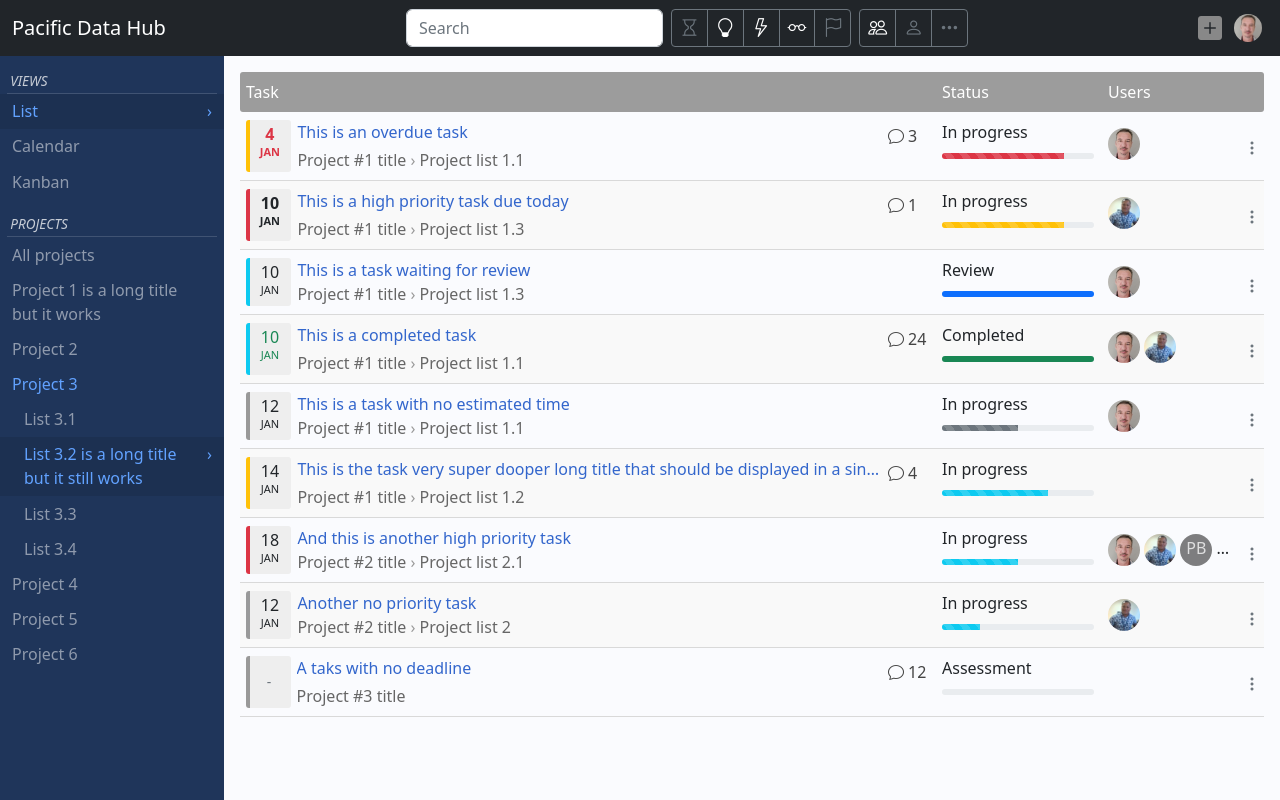
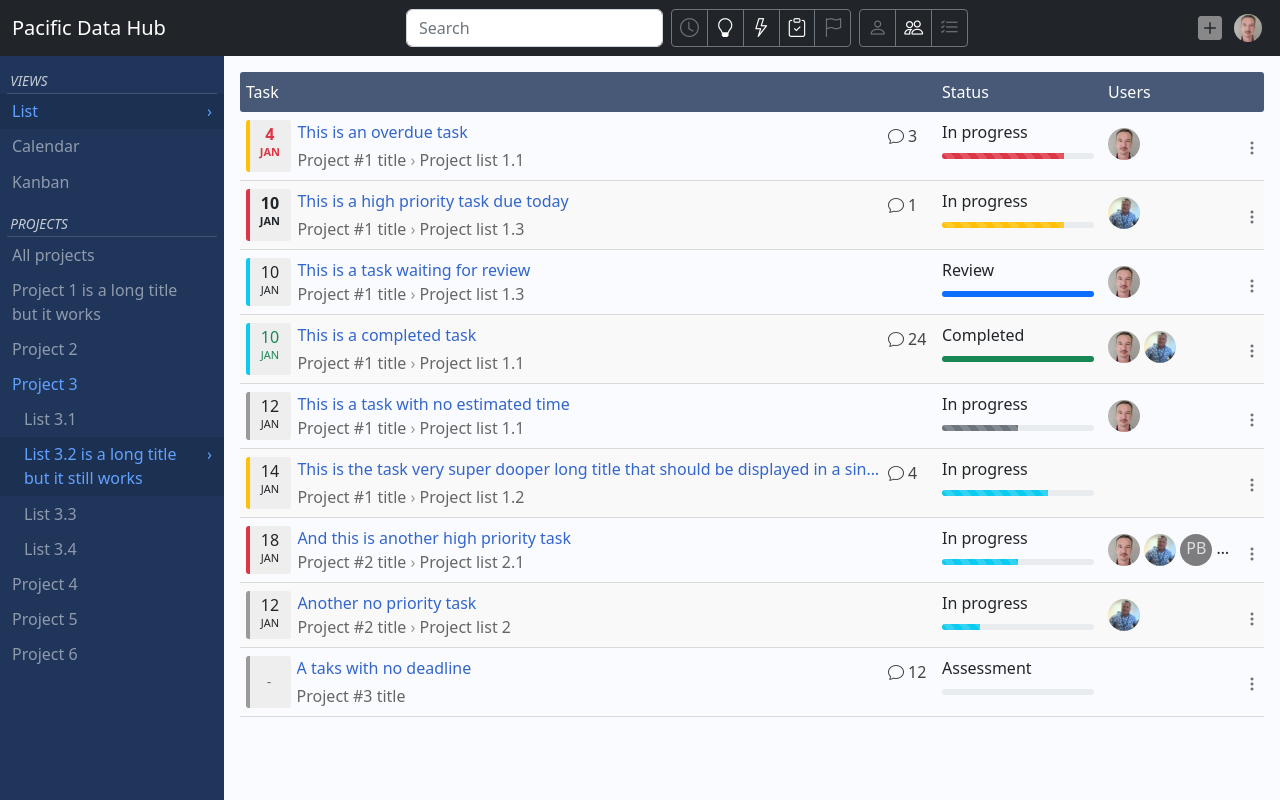
Before and after one commit to stanozr/taskfreak, a Flask app: page /list in a window 1280 px wide. Run offline with Flask 2, Linux system fonts and the light colour scheme; some libraries are stand-ins or nearby versions.

Commit message:
Better icons

```diff
--- a/application/static/css/app.css
+++ b/application/static/css/app.css
@@ -221,7 +221,7 @@
 }
 .task-list .task-header {
   border-radius: 3px;
-  background-color: #9c9c9c;
+  background-color: #475977;
   border-bottom: 0 none;
 }
 .task-list .task-header > div {
--- a/application/templates/layout/page.html
+++ b/application/templates/layout/page.html
@@ -37,7 +37,7 @@
           <li><a class="dropdown-item" href="{{ url_for('settings_preferences') }}"><i class="bi bi-house-heart-fill me-2"></i>Preferences</a></li>
           <li><a class="dropdown-item" href="{{ url_for('settings_account') }}"><i class="bi bi-person-lines-fill me-2"></i>Account</a></li>
           <li><a class="dropdown-item" href="{{ url_for('settings_users') }}"><i class="bi bi-people-fill me-2"></i>Users</a></li>
-          <li><a class="dropdown-item" href="#"><i class="bi bi-door-closed-fill me-2"></i>Logout</a></li>
+          <li><a class="dropdown-item" href="#"><i class="bi bi-box-arrow-right me-2"></i>Logout</a></li>
         </ul>
       </div>
     {% endblock %}
--- a/application/templates/layout/task.html
+++ b/application/templates/layout/task.html
@@ -11,19 +11,19 @@
     <input type="checkbox" class="d-none" id="chk-status-3" name="status" value="3" autocomplete="off" checked />
     <input type="checkbox" class="d-none" id="chk-status-4" name="status" value="4" autocomplete="off" />
     <div class="btn-group btn-group-sm btn-status" role="group" aria-label="Filter by task status">
-      <label class="btn btn-outline-secondary" for="chk-status-0" title="Parked"><i class="bi bi-hourglass"></i></label>
+      <label class="btn btn-outline-secondary" for="chk-status-0" title="Parked"><i class="bi bi-clock"></i></label>
       <label class="btn btn-outline-secondary btn-active" for="chk-status-1" title="Assessment"><i class='bi bi-lightbulb'></i></label>
       <label class="btn btn-outline-secondary btn-active" for="chk-status-2" title="In progress"><i class='bi bi-lightning'></i></label>
-      <label class="btn btn-outline-secondary btn-active" for="chk-status-3" title="Review"><i class='bi bi-eyeglasses'></i></label>
+      <label class="btn btn-outline-secondary btn-active" for="chk-status-3" title="Review"><i class='bi bi-clipboard-check'></i></label>
       <label class="btn btn-outline-secondary" for="chk-status-4" title="Completed"><i class='bi bi-flag'></i></label>
     </div>
   </div>
   <input type="radio" class="d-none" id="rdo-user-all" autocomplete="off" checked />
   <input type="radio" class="d-none" id="rdo-user-me" autocomplete="off" />
   <div class="btn-group btn-group-sm btn-users ms-2" role="group" aria-label="Filter by user">
+    <label class="btn btn-outline-secondary" for="rdo-user-me"><i class='bi bi-person'></i></label>
     <label class="btn btn-outline-secondary btn-active" for="rdo-user-all"><i class='bi bi-people'></i></label>
-    <label class="btn btn-outline-secondary" for="rdo-user-me"><i class='bi bi-person'></i></label>
-    <button type="button" class="btn btn-outline-secondary" data-bs-toggle="modal" data-bs-target="#filterModal"><i class="bi bi-three-dots"></i></button>
+    <button type="button" class="btn btn-outline-secondary" data-bs-toggle="modal" data-bs-target="#filterModal"><i class="bi bi-list-check"></i></button>
   </div>
 </form>
 
```
